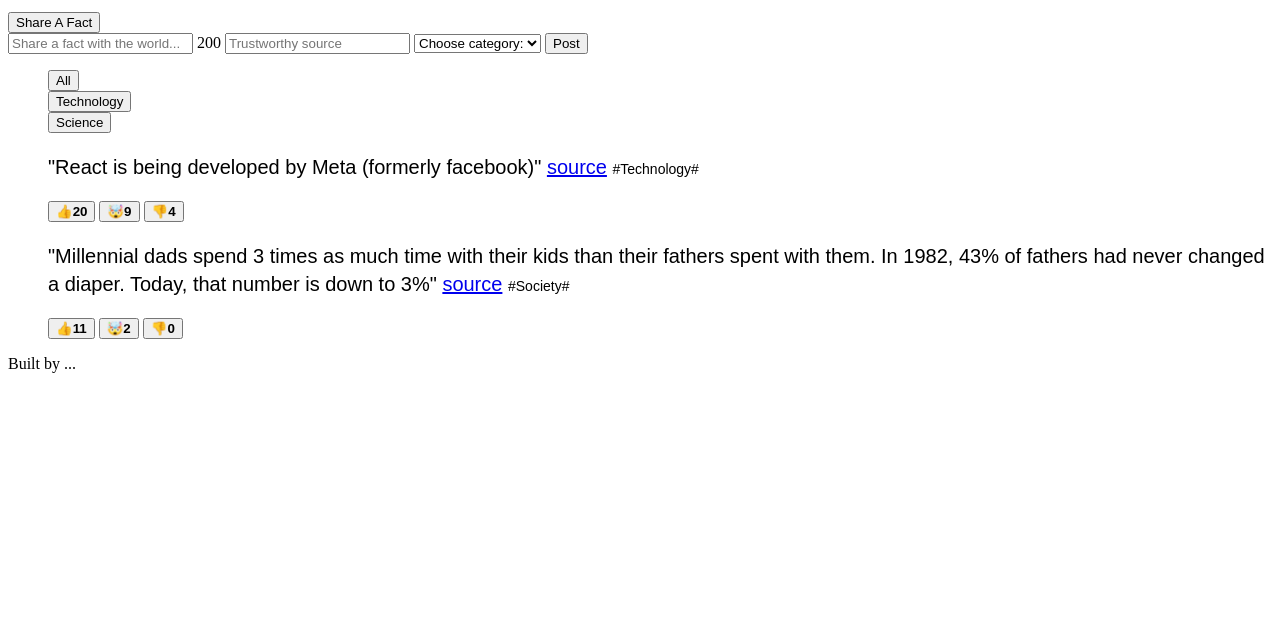
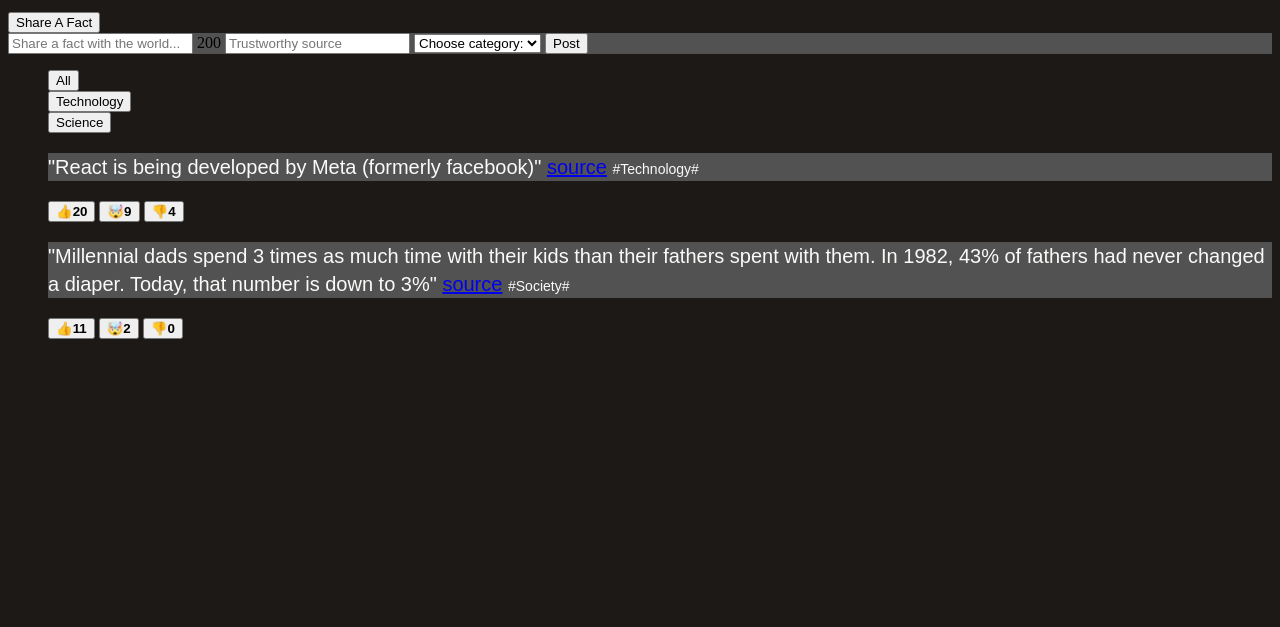
Before and after one commit to ShiftingDitto/TIL-Demo, a plain HTML site: page index.html in a window 1280 px wide. Shown: the part 173-800 px from the top of the page. Drawn offline with Linux system fonts and the light colour scheme; a web font is replaced by a local one.

Commit message:
updated css

```diff
--- a/index.html
+++ b/index.html
@@ -21,7 +21,7 @@
       <button>Share A Fact</button>
     </header>
 
-    <form action="">
+    <form class="fact-form" action="">
       <input
         type="text"
         name=""
@@ -79,7 +79,6 @@
             </div>
           </li>
         </ul>
-        <p>Built by ...</p>
       </section>
     </main>
   </body>
--- a/style.css
+++ b/style.css
@@ -1,14 +1,25 @@
+body {
+  background-color: #1c1917;
+}
+
+.fact-form {
+  background-color: #525252;
+}
+
 h1 {
   font-size: 42px;
   text-transform: uppercase;
   text-align: center;
   font-family: "Coiny", cursive;
+  color: #fafaf9;
 }
 
 .fact {
   font-size: 20px;
   line-height: 1.4;
   font-family: "Sono", sans-serif;
+  color: #fafaf9;
+  background-color: #525252;
 }
 
 .tag {
```
